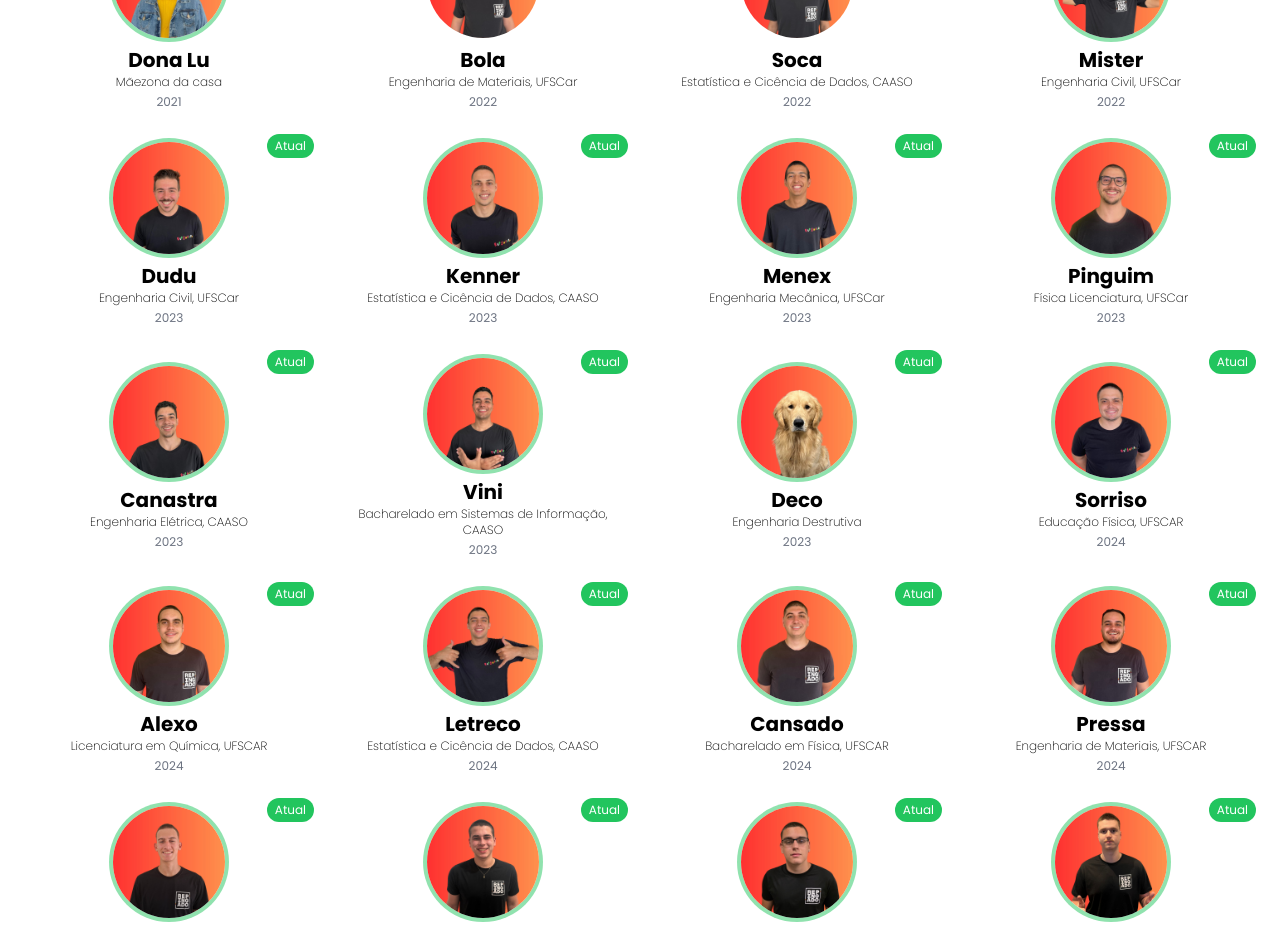
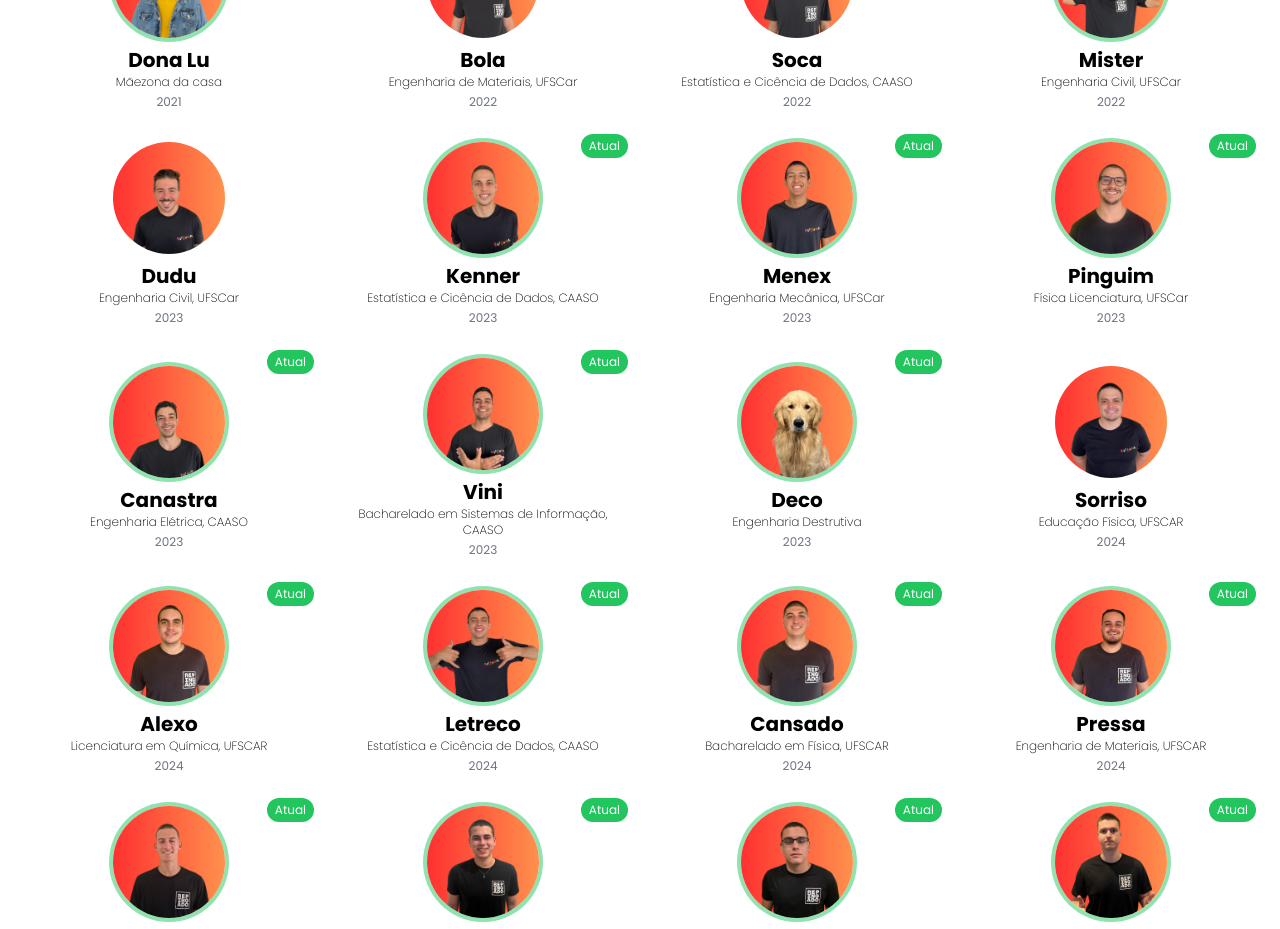
Before and after one commit to Vinivrd/REPINGADO, a React (Create React App) app: page / in a window 1280 px wide. Shown: the part 3280-4209 px from the top of the page. Built offline with nearby package versions, Linux system fonts and the light colour scheme.

Commit message:
feat: add ex-residents filter to exclude Dudu and Sorriso from current residents list

```diff
--- a/src/components/moradores/Card.jsx
+++ b/src/components/moradores/Card.jsx
@@ -5,7 +5,9 @@ const Card = ({morador}) => {
         window.open(morador.insta, '_blank');
     };
     const velhos = ["Hill","Mister","Dona Lu"]
-    const isCurrentResident = parseInt(morador.ano) >= 2023 || velhos.includes(morador.nome);
+    const exMoradores = ["Dudu","Sorriso"]
+    const isCurrentResident = (parseInt(morador.ano) >= 2023 || velhos.includes(morador.nome))
+                            && !exMoradores.includes(morador.nome);
 
     return (
         <div
```
